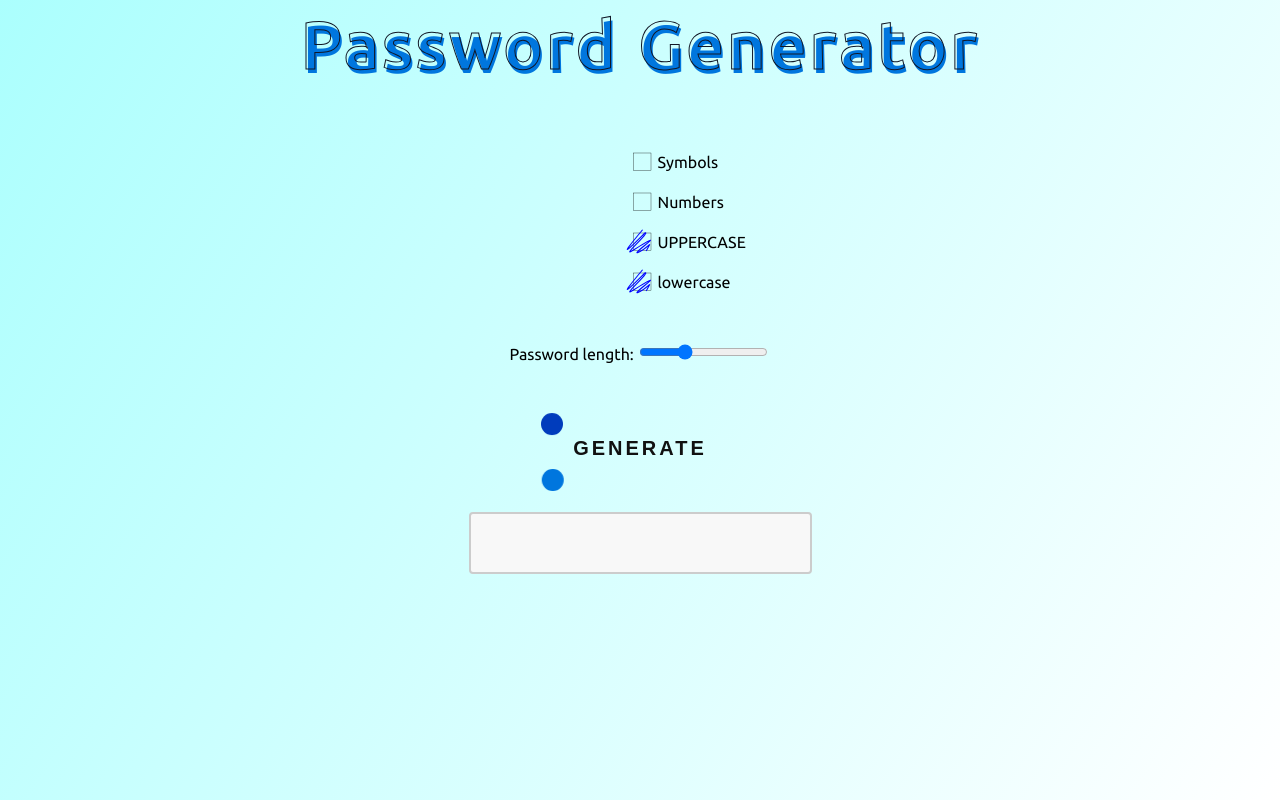
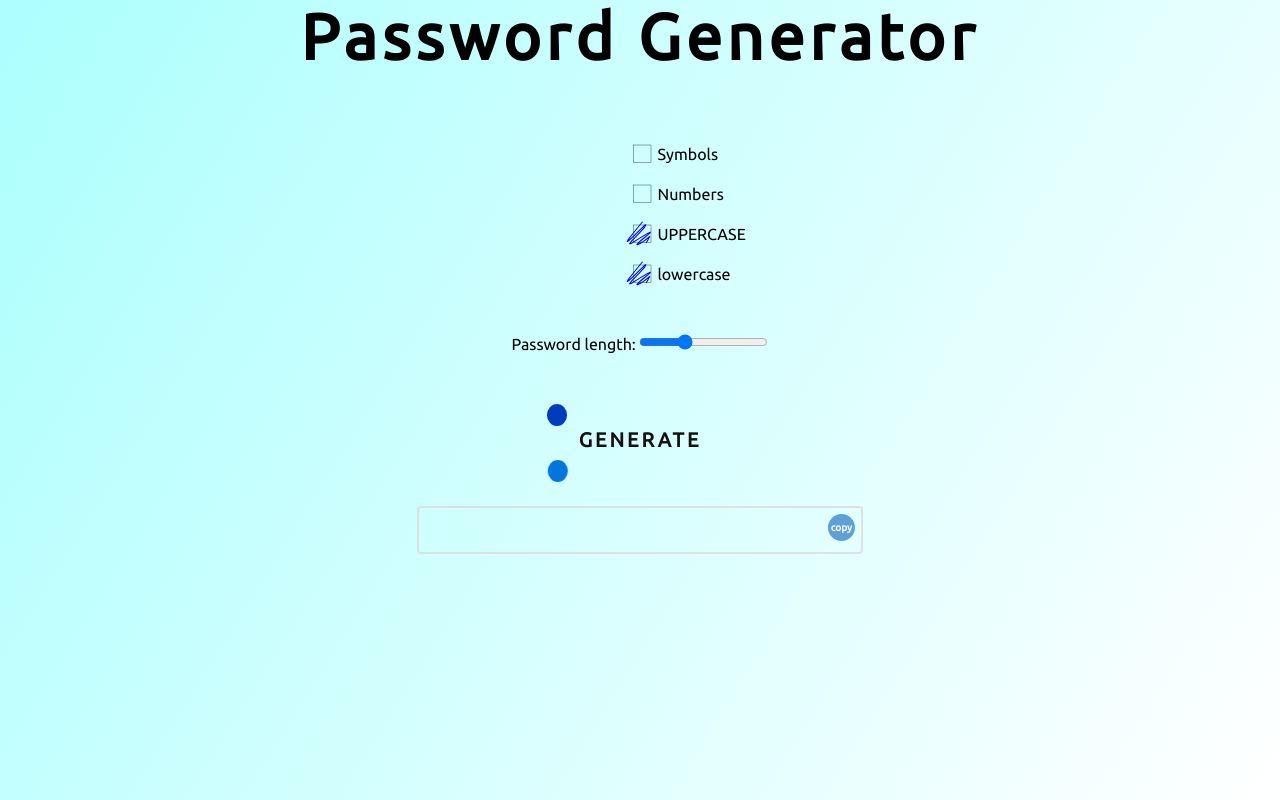
Before and after one commit to Mustafa-Aalsahek/password-generator, a plain HTML site: page index.html in a window 1280 px wide. Drawn offline with nearby package versions, Linux system fonts and the light colour scheme.

Commit message:
copyButton & adjestments

```diff
--- a/app.js
+++ b/app.js
@@ -2,7 +2,7 @@ function generatePassword() {
     // Initialize variables
     var password = "";
     var possibleChars = "";
-    var possibleSymbols = "!@#%^&*()_+-=[]{}|;':\"<>,.?/\\";
+    var possibleSymbols = "!@#&*_-.?";
     var length = document.getElementById("length-slider").value;
 
     // Determine which character sets to include
@@ -32,3 +32,27 @@ function generatePassword() {
   function updateLength(value) {
     document.getElementById("length-display").innerHTML = value;
   }
+  $('input[role="submit"]').click(function () {
+
+    var $t = $(this);
+    var hasClass = $t.hasClass('done ');
+    if (!hasClass){
+      $(this).addClass('done ').attr({
+        value: '',
+      });
+    } else if (hasClass){
+      $t.removeClass().attr({
+        value: 'copy',
+      })
+    }
+  });
+  document.getElementById('submit').addEventListener('click', function() {
+
+    var text = document.getElementById('password');
+    text.select();
+    document.execCommand('copy');
+    setTimeout(()=>{
+
+      window.location.reload();
+    },2000)
+  })
--- a/index.html
+++ b/index.html
@@ -6,13 +6,16 @@
     <meta name="viewport" content="width=device-width, initial-scale=1.0">
     <link rel="preconnect" href="https://fonts.googleapis.com">
 <link rel="preconnect" href="https://fonts.gstatic.com" crossorigin>
+<link rel="stylesheet" href="https://cdnjs.cloudflare.com/ajax/libs/normalize/5.0.0/normalize.min.css">
+<link rel='stylesheet' href='https://cdnjs.cloudflare.com/ajax/libs/font-awesome/4.6.3/css/font-awesome.css'>
+
 <link href="https://fonts.googleapis.com/css2?family=Ubuntu&display=swap" rel="stylesheet">
     <link rel="stylesheet" href="style.css">
     <title>Password Generator</title>
 </head>
 <body>
     <div id="container">
-          <p class="stroke shadow">Password Generator</p>
+          <p class="headline">Password Generator</p>
 
         <form>
 
@@ -74,10 +77,17 @@
           <span id="length-display"></span>
           <br><br>
            <button class="btn" type="button" onclick="generatePassword()">Generate</button>
-        </form>
+          </form>
         <br><br>
-        <textarea id="password" rows="3" cols="32" disabled></textarea>
+        <div class="text-wrap">
+        <textarea id="password" rows="2" cols="42" style="display: table-cell; vertical-align: middle;"
+        contenteditable="true">
+        </textarea>
+          <input type="submit" role="submit" value="copy" id="submit"/>
+        </div>
+
       </div>
+      <script src='https://cdnjs.cloudflare.com/ajax/libs/jquery/3.1.0/jquery.min.js'></script>
 <script src="app.js"></script>
 </body>
 </html>
--- a/style.css
+++ b/style.css
@@ -9,23 +9,17 @@ background: linear-gradient(302deg, rgba(255,255,255,1) 0%, rgba(149,255,253,0.7
 }
 
 #container {
+  display: flex;
+  justify-content: center;
+  align-items: center;
     text-align: center;
+    flex-direction: column;
 
   }
 
+
   /*  Headline  */
 
-  .stroke {
-    -webkit-text-stroke-width: 1px;
-    -moz-text-stroke-width: 2px;
-    -webkit-text-stroke-color: #111827;
-    -moz-text-stroke-color: #111827;
-    color: transparent;
-  }
-
-  .shadow {
-    text-shadow: 2px 4px #0076de;
-  }
   body p {
     font-size: 5vw;
     font-weight: bold;
@@ -36,11 +30,13 @@ background: linear-gradient(302deg, rgba(255,255,255,1) 0%, rgba(149,255,253,0.7
 
   #password{
     box-sizing: border-box;
-  border: 2px solid #ccc;
+  border: 2px solid #dddd;
   border-radius: 4px;
-  background-color: #f8f8f8;
+  background-color: transparent;
   font-size: 16px;
   resize: none;
+  padding-left: 5px;
+  padding-top: 5px;
   }
 
 
@@ -113,6 +109,8 @@ background: linear-gradient(302deg, rgba(255,255,255,1) 0%, rgba(149,255,253,0.7
     transform: translate(0rem, 0);
   }
 }
+
+/*  Button  */
 button.btn {
   text-transform: uppercase;
   text-decoration: none;
@@ -172,3 +170,48 @@ button.btn:hover::before {
   top: 0.5rem;
   left: 0.35rem;
 }
+
+.text-wrap {
+  position:relative ;
+  padding: 2px;
+}
+#submit {
+  border: 2px solid #5ea0da;
+  background-color: #5ea0da;
+  line-height: 10px;
+  color: #ffffff;
+  padding: 0;
+  text-align: center;
+  border-radius: 200px;
+  font-size: 10px;
+  font-weight: 600;
+  transition: all 200ms ease-in-out;
+  position: absolute;
+    top: 1em;
+    right: 1em;
+  width: 1.7rem;
+  height: 1.7rem;
+  cursor: pointer;
+}
+#submit:focus {
+  outline: 0;
+}
+#submit:hover {
+
+  color: #0076de;
+  outline: 0;
+}
+#submit:active {
+  font-size: 10px;
+  outline: 0;
+}
+
+#submit.done, #submit.done:hover {
+  background-color: #5ea0da;
+  color: #fff;
+  font-family: "FontAwesome";
+  font-size: 15px;
+  top: 0.7em;
+  right: 0.7em;
+  /*position: relative;*/
+}
```
